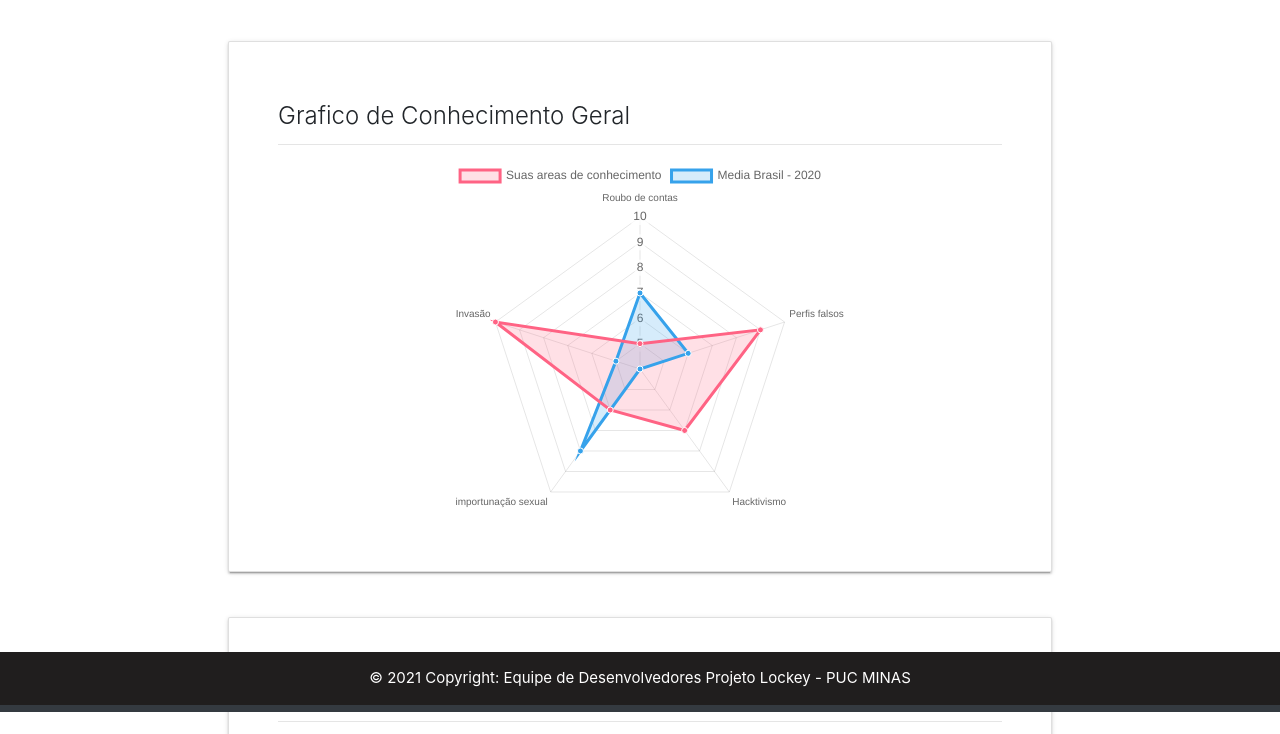
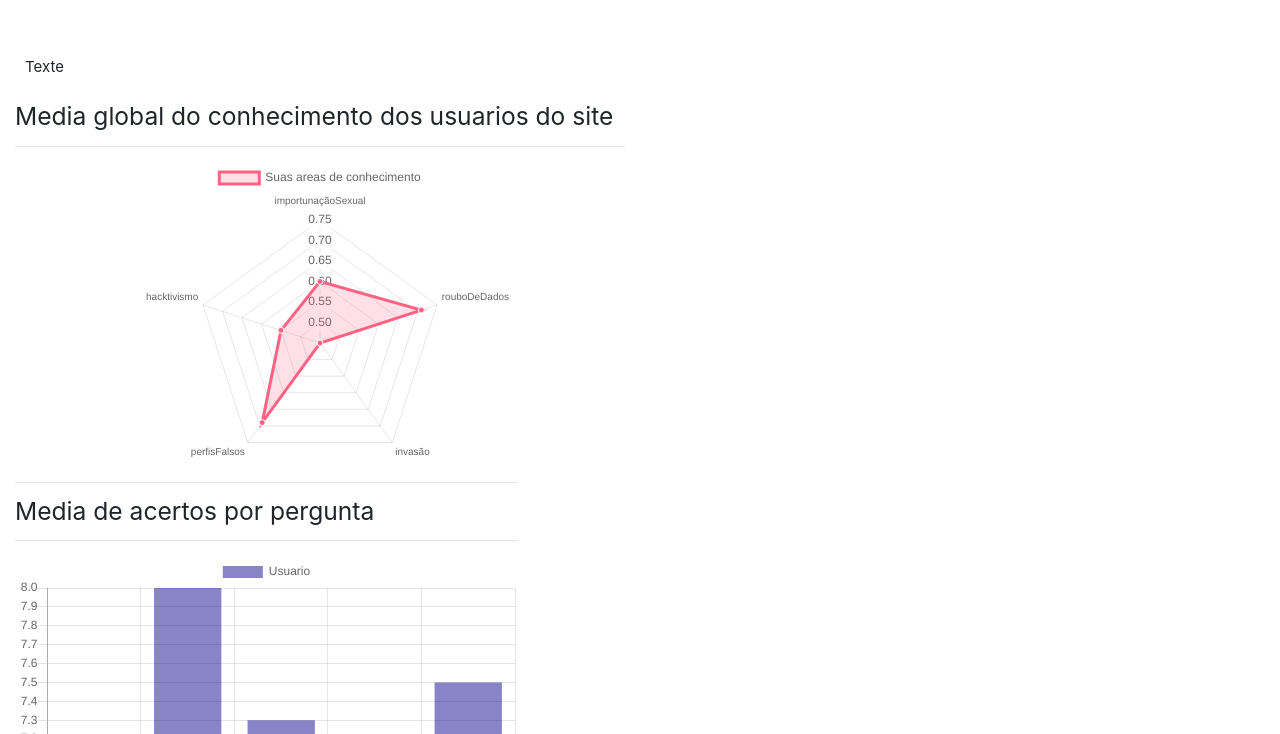
Before and after one commit to ICEI-PUC-Minas-PPLES-TI/PLF-ES-2021-2-TI1-7946100-crimes-ciberneticos-02, a plain HTML site: page Codigo/html/Graficos.html in a window 1280 px wide. Shown: the part 88-822 px from the top of the page. Drawn offline with nearby package versions, Linux system fonts and the light colour scheme.

Commit message:
Atualização Graficos

```diff
--- a/Codigo/html/Graficos.html
+++ b/Codigo/html/Graficos.html
@@ -13,11 +13,11 @@
 
     <link type="text/css" rel="stylesheet"
         href="https://cdnjs.cloudflare.com/ajax/libs/materialize/0.98.0/css/materialize.min.css" />
-    <link rel="stylesheet" href="style.css">
+    <link rel="stylesheet" href="/Codigo/quizz/cquiz.css">
     <title>Lockey</title>
 </head>
 
-<body>
+<body onload="orientacaoFinal()">
     <!-- Iní­cio do cabeçalho-->
     <header class="menu">
         <div class="header">
@@ -28,31 +28,29 @@
                     <li><a href="index.html">Início</li></a>
                     <li><a href="noticias.html">Notícias</a></li>
                     <li><a href="dicas.html">Dicas</a></li>
-                    <li><a class="active" href="equipe.html">Equipe</a></li>
+                    <li><a href="equipe.html">Equipe</a></li>
                 </ul>
             </div>
         </div>
     </header>
     <!-- Fim do cabeçalho-->
 
-    <body class="bg-sucess">
-        <div class="col-lg-8 offset-2 my-5 col-md-8 offset-2 my-5 col-sm-12 offset-2 my-5 col-xsm-12 offset-2 my-5">
-            <div class="card">
-                <div class="card-body">
-                    <h5 class="card-title">Grafico de Conhecimento Geral</h5>
+    <section>
+        <div class=" col-lg-5 col-md-12  col-sm-12  col-xs-12 " id="telaOrientacao">
+            <p>Texte</p>
+        </div>
+        <div class="  col-lg-6 col-md-12  col-sm-12   col-xs-12">
+            <h5 class="card-title">Media global do conhecimento dos usuarios do site</h5>
             <hr>
             <canvas id="ChardUsuario"></canvas>
-                </div>
-            </div>
-        </div>
             <script>
 
-            var importunaçãoSexual = 5, rouboDeDados = 9, invasão = 7, perfisFalsos = 6, hacktivismo = 10;
+                var importunaçãoSexual = 0.60, rouboDeDados = 0.71, invasão = 0.45, perfisFalsos = 0.69, hacktivismo = 0.55;
                 var ctx = document.getElementById('ChardUsuario').getContext('2d');
                 var ChardUsuario = new Chart(ctx, {
                     type: 'radar',
                     data: {
-                    labels: ['Roubo de contas', 'Perfis falsos', 'Hacktivismo', 'importunação sexual', 'Invasão'],
+                        labels: ['importunaçãoSexual', 'rouboDeDados', 'invasão', 'perfisFalsos', 'hacktivismo'],
                         datasets: [{
                             label: 'Suas areas de conhecimento',
                             data: [importunaçãoSexual, rouboDeDados, invasão, perfisFalsos, hacktivismo],
@@ -63,17 +61,6 @@
                             pointBorderColor: '#fff',
                             pointHoverBackgroundColor: '#fff',
                             pointHoverBorderColor: 'rgb(255, 99, 132)'
-                    },
-                    {
-                        label: 'Media Brasil - 2020',
-                        data: [Pergunta1 = 7, Pergunta2 = 6, Pergunta3 = 4, Pergunta4 = 8, Pergunta5 = 5],
-                        fill: true,
-                        backgroundColor: 'rgb(54, 162, 235, 0.2)',
-                        borderColor: 'rgb(54, 162, 235)',
-                        pointBackgroundColor: 'rgb(54, 162, 235)',
-                        pointBorderColor: '#fff',
-                        pointHoverBackgroundColor: '#fff',
-                        pointHoverBorderColor: 'rgb(54, 162, 235)'
                         }]
                     },
                     options: {
@@ -86,27 +73,26 @@
                 });
 
             </script>
+        </div>
 
-        <body class="bg-sucess">
-            <div class="col-lg-8 offset-2 my-5 col-xsm-12 offset-2 my-5">
-                <div class="card">
-                    <div class="card-body">
-                        <h5 class="card-title">Media Brasil</h5>
+    </section>
+
+    <section>
+        <div class=" col-lg-5 col-md-12  col-sm-12  col-xs-12 ">
+            <hr>
+            <h5 class="card-title">Media de acertos por pergunta</h5>
             <hr>
             <canvas id="ChardGeral"></canvas>
-                    </div>
-                </div>
-            </div>
 
             <script>
-                var Pergunta1 = 9, Pergunta2 = 8, Pergunta3 = 7, Pergunta4 = 8, Pergunta5 = 10;
+                var Pergunta1 = 7, Pergunta2 = 8, Pergunta3 = 7.3, Pergunta4 = 7, Pergunta5 = 7.5;
                 var ctx = document.getElementById('ChardGeral').getContext('2d');
                 var ChardGeral = new Chart(ctx, {
                     type: 'bar',
                     data: {
-                        labels: ['Roubo de contas', 'Perfis falsos', 'Hacktivismo', 'importunação sexual', 'Invasão'],
+                        labels: ['R', 'P', 'H', 'IS', 'I'],
                         datasets: [{
-                            label: 'Homens',
+                            label: 'Usuario',
                             data: [Pergunta1, Pergunta2, Pergunta3, Pergunta4, Pergunta5],
                             fill: true,
                             backgroundColor: 'rgb(18,10,143,0.5)',
@@ -116,16 +102,6 @@
                             pointHoverBackgroundColor: '#000080',
                             pointHoverBorderColor: 'rgb(0,0,255)',
 
-                        },
-                        {
-                            label: 'Media Brasil',
-                            data: [Pergunta1 = 7, Pergunta2 = 8, Pergunta3 = 5, Pergunta4 = 10, Pergunta5 = 7],
-                            backgroundColor: 'rgb(255,255,255)',
-                            pointBackgroundColor: 'rgb(207,14,14)',
-                            borderColor: 'rgb(207,14,14,0.7)',
-                            type: 'line',
-                            order: 0,
-                            stack: 'combined',
                         }]
                     },
                     options: {
@@ -143,14 +119,10 @@
 
             </script>
 
-            <script class="simulação Uss">
-                localStorage.setItem('Masculino', 122);
-                localStorage.setItem('Feminino', 98);
-                localStorage.setItem("Outros", 45);
-            </script>
 
 
 
+            <script src="/Codigo/quizz/quizjs.js"></script>
 
 
             <script>
@@ -170,13 +142,13 @@
                 );
 
             </script>
-            <!-- Rodapé-->
+            <!-- Rodapé
             <footer id="fter" class="bg-dark text-center text-white fixed-bottom">
                 <div class="text-center p-3" style="background-color:#201e1e;">
                     © 2021 Copyright: Equipe de Desenvolvedores Projeto Lockey - PUC MINAS
                 </div>
 
-            </footer>
+            </footer>-->
 
             <!-- Fim do Rodapé-->
             <script src="https://code.jquery.com/jquery-2.1.1.min.js"></script>
@@ -203,6 +175,7 @@
                 crossorigin="anonymous">
                 </script>
             <!-- Final js -->
+    </section>
 </body>
 
 
--- a/Codigo/quizz/cquiz.css
+++ b/Codigo/quizz/cquiz.css
@@ -1,211 +1,198 @@
+[21:51] Luiz Felipe Vieira
 
 /**/
- body{
-	font-size: 20px;
+body {
+  font-size  : 20px;
   font-family: sans-serif;
-	color: #333;
-}
-button{
-  color: white;
-  margin-top: 20px;
-  background-color: green;
-  border: 0px;
-	border-radius: 3px;
+  color      : #333;
 }
 
-#next{
-  color: white;
-  background-color:black;
-  border: 0px;
-	border-radius: 3px;
+button {
+  color           : white;
+  background-color: green;
+  border          : 0px;
+  border-radius   : 3px;
 }
- .question{
+
+#next {
+  color           : white;
+  background-color: black;
+  border          : 0px;
+  border-radius   : 3px;
+}
+
+.question {
   font-weight: 600;
 }
+
 .answers {
   margin-bottom: 20px;
 }
-.answers label{
+
+.answers label {
   display: block;
 }
-#submit{
-	font-family: sans-serif;
-	font-size: 20px;
+
+#submit {
+  font-family     : sans-serif;
+  font-size       : 20px;
   background-color: #279;
-	color: #fff;
-	border: 0px;
-	border-radius: 3px;
-	/*padding: 20px; */
-	cursor: pointer;
-	margin-bottom: 20px;
+  color           : #fff;
+  border          : 0px;
+  border-radius   : 3px;
+  /*padding       : 20px; */
+  cursor          : pointer;
+  margin-bottom   : 20px;
 }
-#submit:hover{
+
+#submit:hover {
   background-color: #38a;
 }
 
-.slide{
-	position: absolute;
-	left: 0px;
-	top: 0px;
-	width: 100%;
-	z-index: 1;
-	opacity: 0;
+.slide {
+  position  : absolute;
+  left      : 0px;
+  top       : 0px;
+  width     : 100%;
+  z-index   : 1;
+  opacity   : 0;
   transition: opacity 0.5s;
 }
-  .active-slide{
+
+.active-slide {
   opacity: 1;
   z-index: 2;
 }
-  .quiz-container{
 
-    display: block;
+.quiz-container {
+  display        : block;
   justify-content: center;
-	  position: relative;
-	  height: 220px;
-	  margin-top: 60px;
-    margin-left: auto;
-    margin-right: auto;
-
+  position       : relative;
+  height         : 220px;
+  margin-top     : 60px;
+  margin-left    : auto;
+  margin-right   : auto;
 }
 
-  #qz_container{
+#qz_container {
+  min-height: 100vh;
+}
 
-
-    min-height: 100vh;
-
-  }
-  ___________________________________
-
-
-
-  .card-img-overlay{
+___________________________________ .card-img-overlay {
   align-self: center;
 }
 
-
 /* --------Meunu - início-------------*/
-
 .header {
-      overflow: hidden;
+  overflow        : hidden;
   background-color: #201e1e;
-
-      vertical-align: center;
+  vertical-align  : center;
 }
 
-  .header-right{
+.header-right {
   padding-top: 15px;
 }
 
 .header a {
-      float: left;
-      color: rgb(255, 255, 255);
-      text-align: center;
-      padding: 12px;
-
+  float          : left;
+  color          : rgb(255, 255, 255);
+  text-align     : center;
+  padding        : 12px;
   text-decoration: none;
-      font-size: 18px;
-      line-height: 25px;
-      border-radius: 4px;
+  font-size      : 18px;
+  line-height    : 25px;
+  border-radius  : 4px;
 }
 
-  .active{
+.active {
   background-color: rgba(0, 218, 0, 0.438);
 }
 
-
 /* --------Meunu - Fim----------------*/
-
 .btn btn-primary
 
 /* --------Body - início-------------*/
-
-  .card1{
+.card1 {
   max-width: 400px;
-      margin:40px
+  margin   : 40px
 }
 
-
-
-  a.nav-link{
+a.nav-link {
   color: white;
 }
+
 .ans {
   margin-left: 36px !important
 }
 
 .btn:focus {
-      outline: 0 !important;
+  outline   : 0 !important;
   box-shadow: none !important
 }
 
 .btn:active {
-      outline: 0 !important;
+  outline   : 0 !important;
   box-shadow: none !important
 }
 
-  .h5{
+.h5 {
   font-family: Courier;
 }
 
 /* Style the logo link (notice that we set the same value of line-height and font-size to prevent the header to increase when the font gets bigger */
-  .logo{
+.logo {
   width: 70px;
-
 }
 
 /* Change the background color on mouse-over */
 .header a:hover {
   background-color: #ddd;
-      color: rgb(0, 0, 0, 0.2);
+  color           : rgb(0, 0, 0, 0.2);
 }
 
-
-  .card-img{
-      width:80%;
+.card-img {
+  width     : 80%;
   align-self: center;
 }
-  .Dicas{
-      display: flex;
-      flex-wrap: wrap;
-      flex-basis: 25%;
-      margin: 30px, 30px, 30px, 30px;
-      align-items: center;
+
+.Dicas {
+  display      : flex;
+  flex-wrap    : wrap;
+  flex-basis   : 25%;
+  margin       : 30px, 30px, 30px, 30px;
+  align-items  : center;
   align-content: space-between;
-      width: 18rem;
+  width        : 18rem;
 }
 
-  .card-body{
+.card-body {
   margin: 30px;
-
 }
 
-  #fter{
-    position: relative;
-    margin-top:25%;
-    width:100%;
+#fter {
+  margin-top: 25%;
+  width     : 100%;
 }
 
-  #telaOrientacao
-  {
+#telaOrientacao {
   margin-top: 50px;
-
 }
 
-#telaOrientacaoEspecifica{
+#telaOrientacaoEspecifica {
   background-color: rgba(0, 218, 0, 0.344);
-  border-radius: 10px;
+  border-radius   : 10px;
 }
 
-#telaOrientacaoEspecifica p
-{
-  padding: 10px;
-}
-#telaOrientacao h2, p{
+#telaOrientacaoEspecifica p {
   padding: 10px;
 }
 
-  @media screen and (max-width:500px){
-    .logo{
-        display: none;
+#telaOrientacao h2,
+p {
+  padding: 10px;
 }
+
+#bodyResult {
+  max-width: 600px;
+  margin: auto 50%;
 }
--- a/Codigo/quizz/quizjs.js
+++ b/Codigo/quizz/quizjs.js
@@ -1,6 +1,6 @@
-(function(){
+(function () {
   // Functions
-  function buildQuiz(){
+  function buildQuiz() {
     // variable to store the HTML output
     const output = [];
 
@@ -12,7 +12,7 @@
         const answers = [];
 
         // and for each available answer...
-        for(letter in currentQuestion.answers){
+        for (letter in currentQuestion.answers) {
 
           // ...add an HTML radio button
           answers.push(
@@ -38,7 +38,7 @@
     quizContainer.innerHTML = output.join('');
   }
 
-  function showResults(){
+  function showResults() {
 
     // gather answer containers from our quiz
     const answerContainers = quizContainer.querySelectorAll('.answers');
@@ -47,7 +47,7 @@
     let numCorrect = 0;
 
     // for each question...
-    myQuestions.forEach( (currentQuestion, questionNumber) => {
+    myQuestions.forEach((currentQuestion, questionNumber) => {
 
       // find selected answer
 
@@ -58,7 +58,7 @@
 
 
       // if answer is correct
-      if(userAnswer === currentQuestion.correctAnswer){
+      if (userAnswer === currentQuestion.correctAnswer) {
         // add to the number of correct answers
         numCorrect++;
 
@@ -66,16 +66,16 @@
         answerContainers[questionNumber].style.color = 'lightgreen';
       }
       // if answer is wrong or blank
-      else{
+      else {
         // color the answers red
         answerContainers[questionNumber].style.color = 'red';
       }
 
       //creating a passing value
       // an empty array
-      let uAnswer ={
-        'number':'',
-        'answer':''
+      let uAnswer = {
+        'number': '',
+        'answer': ''
       }
 
       //passing the values
@@ -85,9 +85,9 @@
       console.log(uAnswer.answer);
 
       //creating a colective array that will store many arrays.
-      let uAnswers=[];
-      if(localStorage.getItem('uAnswers')){
-        uAnswers= JSON.parse(localStorage.getItem('uAnswers'));
+      let uAnswers = [];
+      if (localStorage.getItem('uAnswers')) {
+        uAnswers = JSON.parse(localStorage.getItem('uAnswers'));
       }
       uAnswers.push(uAnswer);
       localStorage.setItem('uAnswers', JSON.stringify(uAnswers));
@@ -104,17 +104,17 @@
     slides[currentSlide].classList.remove('active-slide');
     slides[n].classList.add('active-slide');
     currentSlide = n;
-    if(currentSlide === 0){
+    if (currentSlide === 0) {
       previousButton.style.display = 'none';
     }
-    else{
+    else {
       previousButton.style.display = 'inline-block';
     }
-    if(currentSlide === slides.length-1 ){
+    if (currentSlide === slides.length - 1) {
       nextButton.style.display = 'none';
       submitButton.style.display = 'inline-block';
     }
-    else{
+    else {
       nextButton.style.display = 'inline-block';
       submitButton.style.display = 'none';
     }
@@ -179,8 +179,7 @@ console.log(db.data);
 //Paganini, qualquer dúvida a gente conversa!!!!!
 
 //limpando respostas anteriores quando a pagina carregar.
-function clearUserAnsers ()
-{
+function clearUserAnsers() {
   localStorage.removeItem("uAnswers")
 }
 
@@ -188,9 +187,8 @@ function clearUserAnsers ()
 
 
 //Função para mostrar orientações finais.
-function orientacaoFinal()
-{
-
+function orientacaoFinal() {
+  alert("test");
   let respostaUsuario = JSON.parse(localStorage.getItem("uAnswers"))
   let respostasCorreta = JSON.parse(localStorage.getItem("db_quizz"))
   let texto01 = `<h2>E AGORA, O QUE FAZER?</h2>
@@ -198,16 +196,14 @@ function orientacaoFinal()
     `
   let texto02 = ""
 
-for (let i=0; i<respostasCorreta.data.length;i++)
-{
+  for (let i = 0; i < respostasCorreta.data.length; i++) {
     let link = respostasCorreta.data[i].site
-  if (respostaUsuario[i].answer != respostasCorreta.data[i].alternativaCorreta)
-  {
+    if (respostaUsuario[i].answer != respostasCorreta.data[i].alternativaCorreta) {
       texto02 = texto02 + `
                    <div id="telaOrientacaoEspecifica">
 
-                   <p><strong>Pergunta 0${i+1}: </strong>${respostasCorreta.data[i].pergunta}</p>
-                   <p><strong>Resposta 0${i+1}: </strong>${respostasCorreta.data[i].dica}...<a href="${link}" target="_blank">saiba mais...</a> </p>
+                   <p><strong>Pergunta 0${i + 1}: </strong>${respostasCorreta.data[i].pergunta}</p>
+                   <p><strong>Resposta 0${i + 1}: </strong>${respostasCorreta.data[i].dica}...<a href="${link}" target="_blank">saiba mais...</a> </p>
                    </div>
                  `
     }
@@ -217,4 +213,4 @@ for (let i=0; i<respostasCorreta.data.length;i++)
 
 
 };
-document.getElementById("submit").addEventListener("click",orientacaoFinal)
+document.getElementById("submit").addEventListener("click", orientacaoFinal)
```
Also changed, not shown: Codigo/quizz/quizhtml.html (+4 -10 lines). Lines whose indentation alone changed are shown as unchanged.
